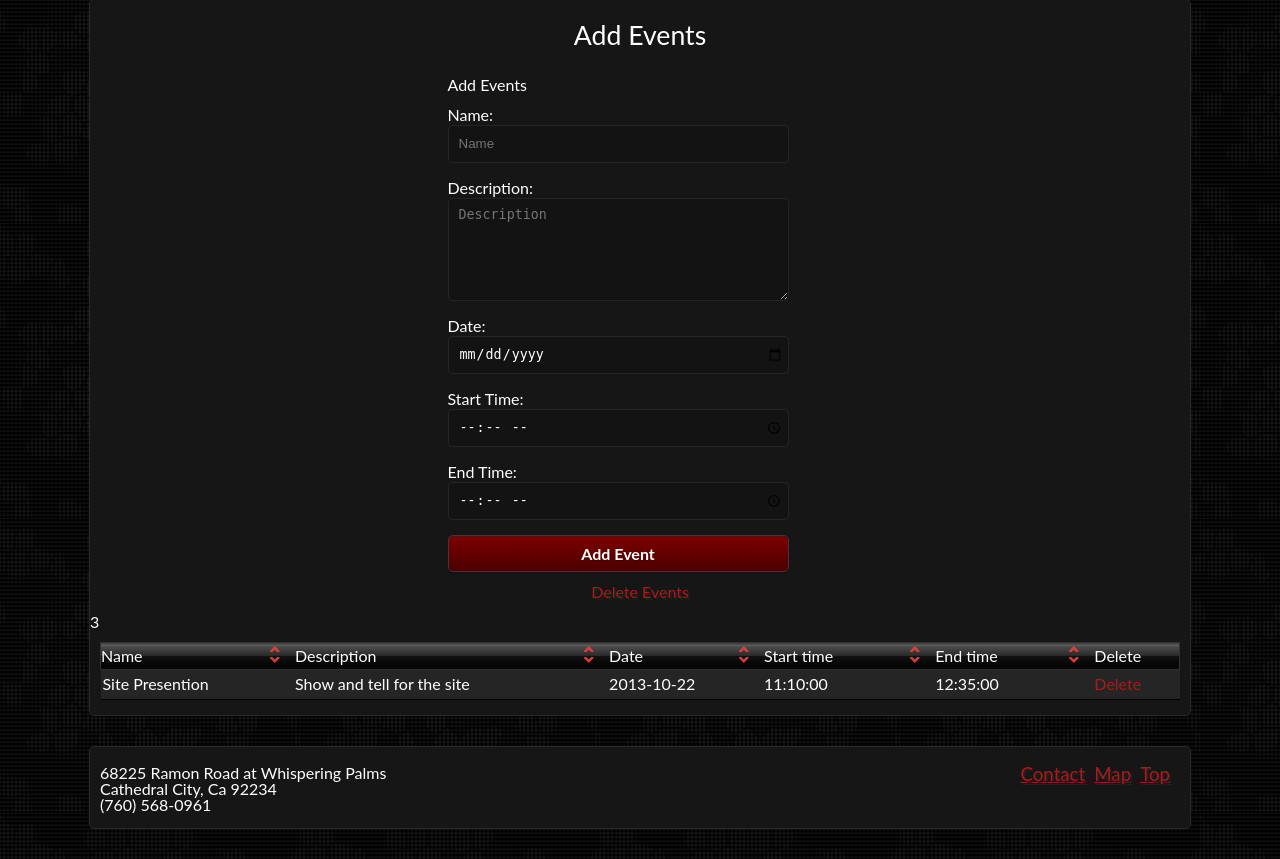
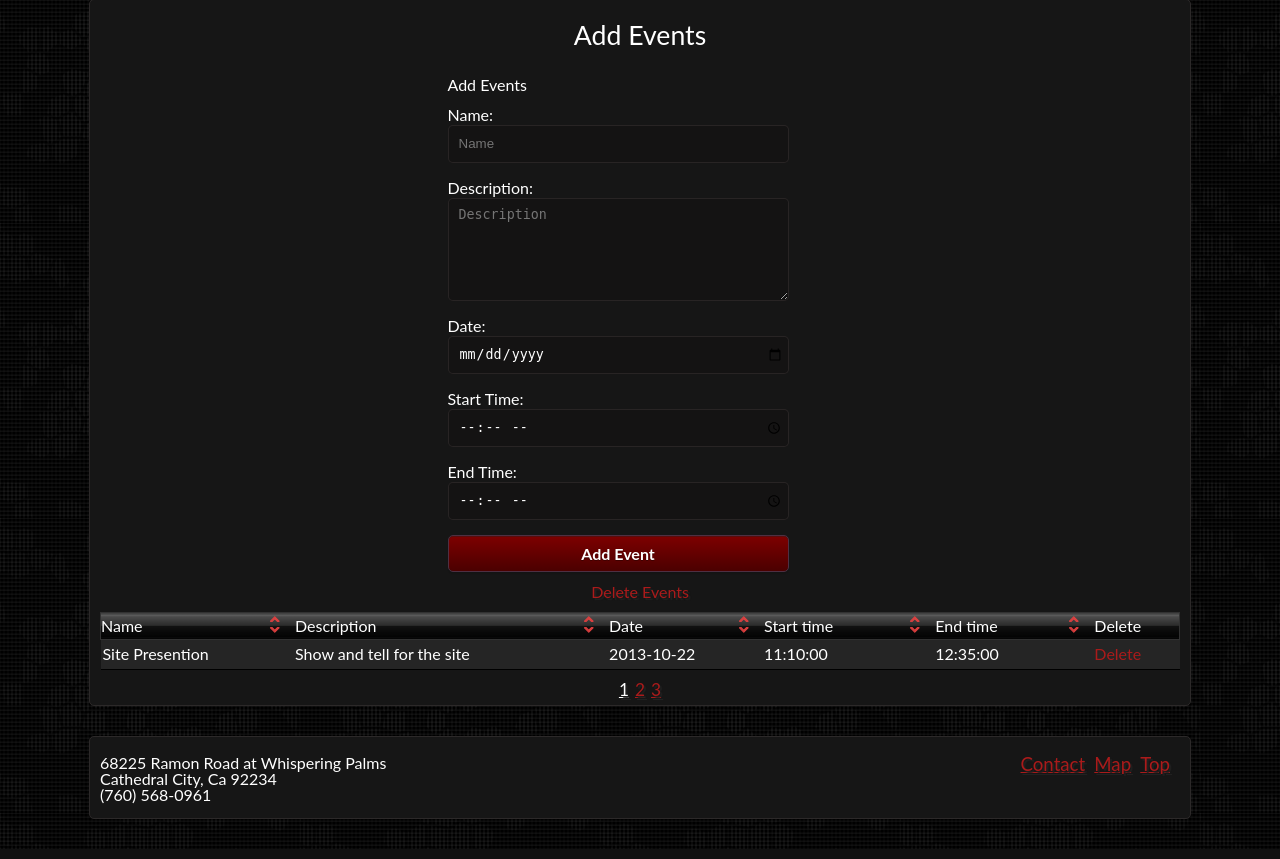
Before and after one commit to angrymasteryoda/karate, a PHP site: the page made by books/addEvent.php in a window 1280 px wide. Shown: the part 367-1226 px from the top of the page. Run offline with PHP 8.4, Linux system fonts and the light colour scheme; a user stored in the database is signed in; data comes from the database, SQL or seed files in the repository; style sheets or scripts are compiled from the project's sources.

Commit message:
Stabilized the pagination for addEvent.php. Revised the sort menu to detect if there is a url query or not

```diff
--- a/assets/css/style.css
+++ b/assets/css/style.css
@@ -460,6 +460,18 @@ a:hover {
 #content .users .data:hover {
   background-color: #464646;
 }
+#content .pages {
+  margin: 0 auto 0 !important;
+  width: 50% !important;
+  text-align: center;
+}
+#content .pages a {
+  margin: 3px;
+  font-size: 13pt !important;
+}
+#content .pages .active {
+  color: white;
+}
 #footer {
   border: 1px solid #2C2929;
   border-radius: 5px;
--- a/assets/less/style.less
+++ b/assets/less/style.less
@@ -5,6 +5,7 @@
 @import 'mixins.less';
 @backgroundImage: url('../img/dark_mosaic.png');
 
+@redFontColor: rgb(170, 27, 27);
 
 .default-width{width: 1100px;}
 body{
@@ -17,7 +18,7 @@ body{
 }
 a{
   .redHeader;
-  color: rgb(170, 27, 27);
+  color: @redFontColor;
   text-decoration: underline;
   font-size: 14pt;
   margin-right: 10px;
@@ -46,7 +47,7 @@ a:hover{
     }
     a{
       .redHeader;
-      color: rgb(170, 27, 27);
+      color: @redFontColor;
       text-decoration: none !important;
       font-size: 14pt;
       margin-right: 10px;
@@ -174,6 +175,19 @@ a:hover{
       background-color: rgb(70, 70, 70);
     }
   }
+
+  .pages{
+    .centermargin;
+    .width50;
+    .aligncenter;
+    a{
+      margin: 3px;
+      .font13pt;
+    }
+    .active{
+      color: white;
+    }
+  }
 }
 #footer{
   border: 1px solid #2C2929;
@@ -229,10 +243,10 @@ a:hover{
   }
 }
 
-.termDelete, .userDelete, .eventDelete{color: rgb(170, 27, 27);cursor: pointer;}
+.termDelete, .userDelete, .eventDelete{color: @redFontColor;cursor: pointer;}
 
 .redHeader{
-  color: rgb(170, 27, 27);
+  color: @redFontColor;
   text-shadow: 2px 2px 1px rgb(33,33,33,1);
 }
 
@@ -333,6 +347,6 @@ a:hover{
 
   #errors{
     .none;
-    color: rgb(170, 27, 27);
+    color: @redFontColor;
   }
 }
--- a/books/addEvent.php
+++ b/books/addEvent.php
@@ -87,7 +87,6 @@ if ($_SESSION['time'] + 10 * 60 < time()) {
             $r = mysql_query($q);
             $row = mysql_fetch_array($r, MYSQL_NUM);
             $totalRecords = $row[0];
-            echo $totalRecords;
 
             $ipp = ( ( empty($_GET['ipp']) ) ? ( 1 ) : ( $_GET['ipp'] ) );//item per page
             $page = ( ( empty($_GET['p']) ) ? ( 1 ) : ( $_GET['p'] ) );
@@ -134,7 +133,22 @@ if ($_SESSION['time'] + 10 * 60 < time()) {
                     </tr>
                     ';
             }
-            echo '</table>'
+            echo '</table>';
+
+            echo '
+            <div class="pages">';
+
+            for( $i = 0; $i < $pages; $i++ ){
+                if( ($i+1) != $page){
+                    echo '<a href="?p='. ($i+1) .'&sp='. ($ipp * $i) .'">' . ($i+1) . '</a>';
+                }
+                else{
+                    echo '<a class="active">' . ($i+1) . '</a>';
+                }
+            }
+            echo '
+            </div>
+            ';
             ?>
         </div>
     </div>
--- a/libraries/class.Core.php
+++ b/libraries/class.Core.php
@@ -296,10 +296,17 @@ class Core {
     }
 
     static function sortIcons($order){
+        //what if the page has a query already?
+        $actual_link = "http://$_SERVER[HTTP_HOST]$_SERVER[REQUEST_URI]";
+        $parsed = parse_url($actual_link);
+        if ( isset($parsed['query']) ) {
+            $isQuery = true;
+        }
+        else $isQuery=false;
         return '
         <div class="floatright clearfix margin15_right">
-            <a class="sortable" href="?o='. $order. '&ob=0"><img class="block" src="' .APP_URL . 'assets/img/icon_up_carrot_red.png" /></a>
-            <a class="sortable" href="?o='. $order. '&ob=1"><img class="block margin5_top" src="' .APP_URL . 'assets/img/icon_down_carrot_red.png" /></a>
+            <a class="sortable" href="'.$actual_link . ( ($isQuery) ? ('&') : ('?') ) . 'o='. $order. '&ob=0"><img class="block" src="' .APP_URL . 'assets/img/icon_up_carrot_red.png" /></a>
+            <a class="sortable" href="'.$actual_link . ( ($isQuery) ? ('&') : ('?') ) . 'o='. $order. '&ob=1"><img class="block margin5_top" src="' .APP_URL . 'assets/img/icon_down_carrot_red.png" /></a>
         </div>
         ';
     }
```
